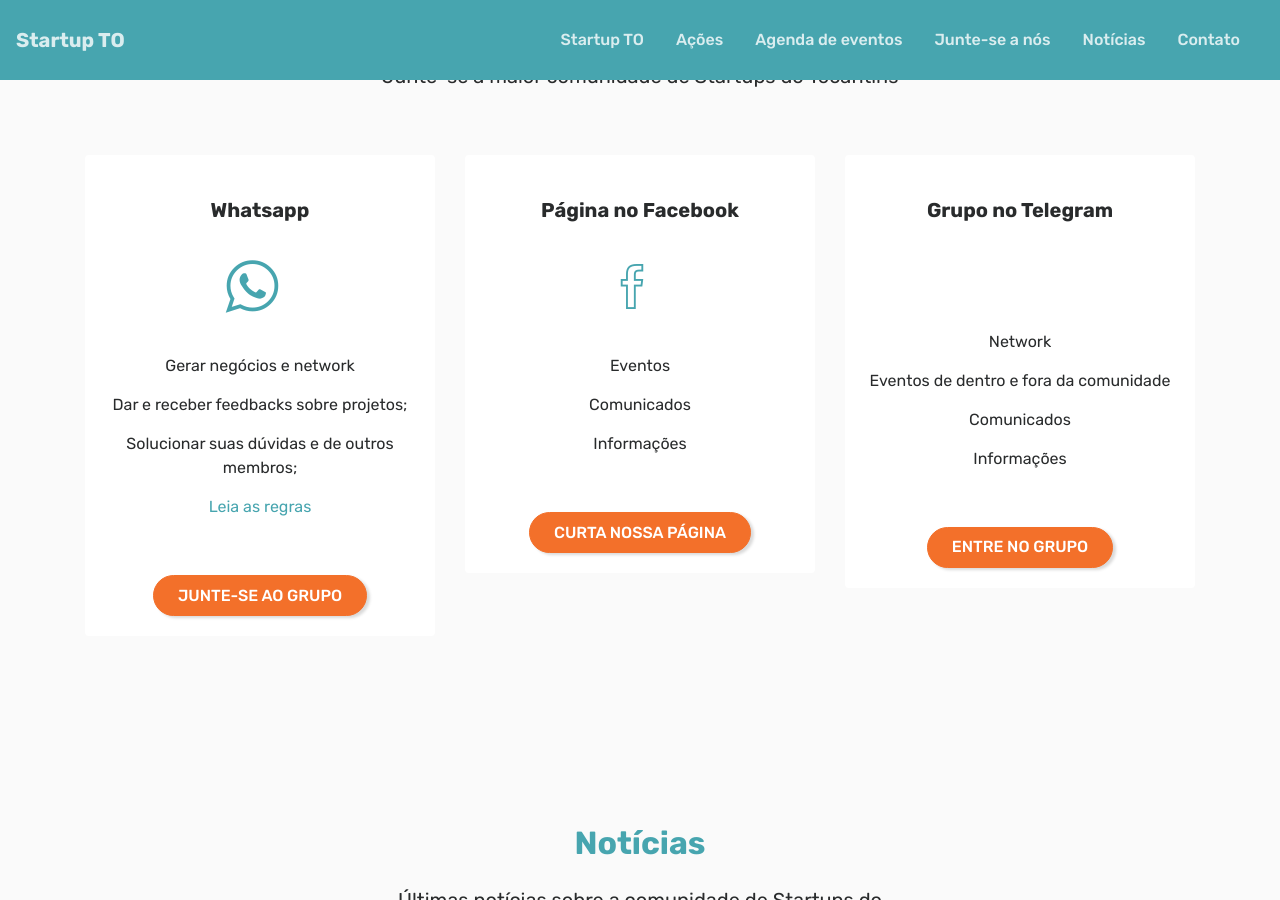
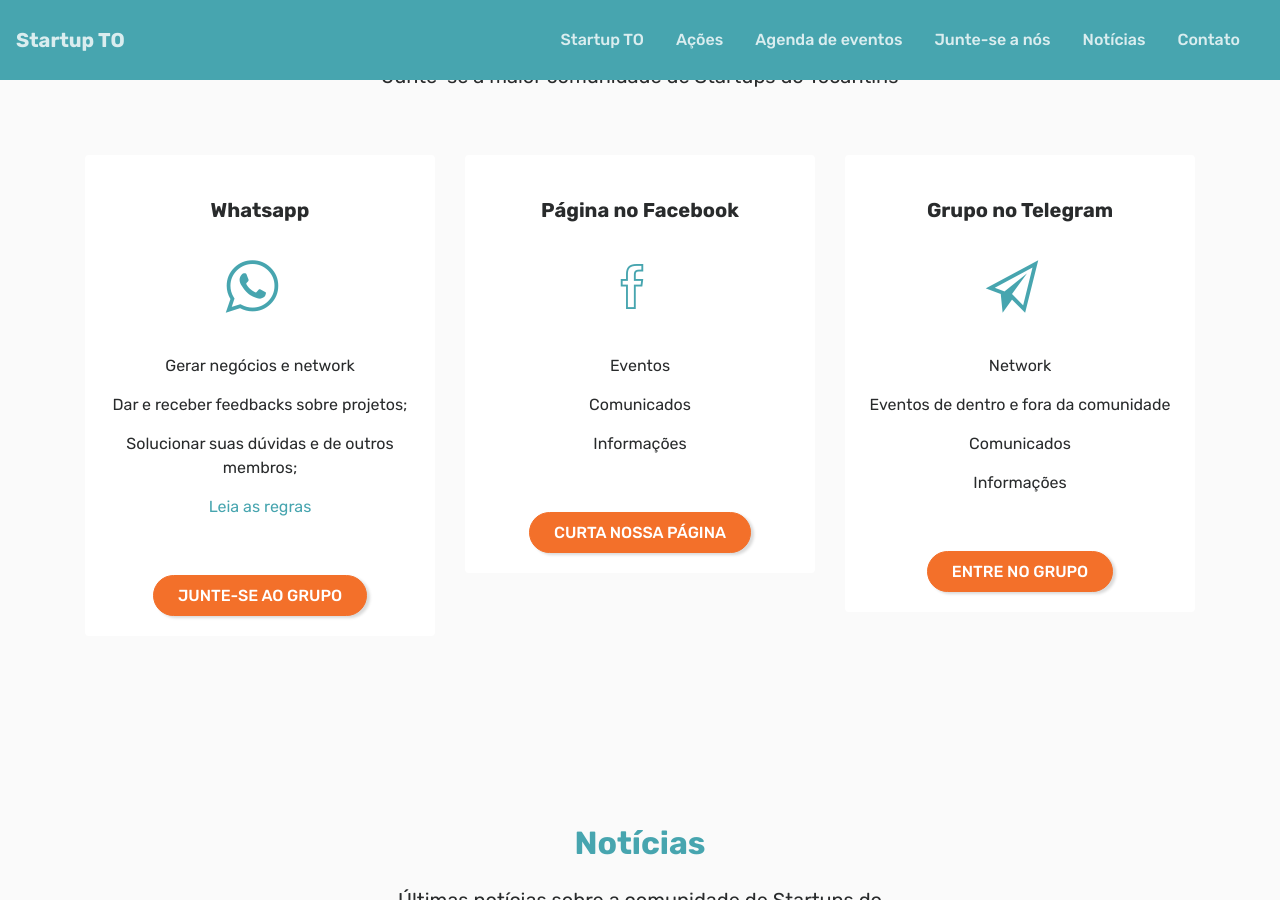
Before and after one commit to startup-tocantins/startup-tocantins.github.io, a Jekyll site: the page built from index.md, in a window 1280 px wide and 900 px high, scrolled down 3745 px. Built offline with Jekyll 4.4.1, drawn with Linux system fonts in a browser that asks for light colours; nearby versions of some CDN libraries.

Commit message:
Update joinus.html

```diff
--- a/_includes/joinus.html
+++ b/_includes/joinus.html
@@ -45,7 +45,7 @@
                         <div class="card">
                             <div class="card-block">
                                 <h5 class="card-title pt-4 text-orange">Grupo no Telegram</h5>
-                                <h3 class="card-title text-primary pt-4"><em class="ion-send-sharp icon-lg mr-3"></em></h3>
+                                <h3 class="card-title text-primary pt-4"><em class="ion-paper-airplane icon-lg mr-3"></em></h3>
                                              <ul class="list-unstyled join-us-list">
                                     <li>Network</li>
                                     <li>Eventos de dentro e fora da comunidade</li>
```
